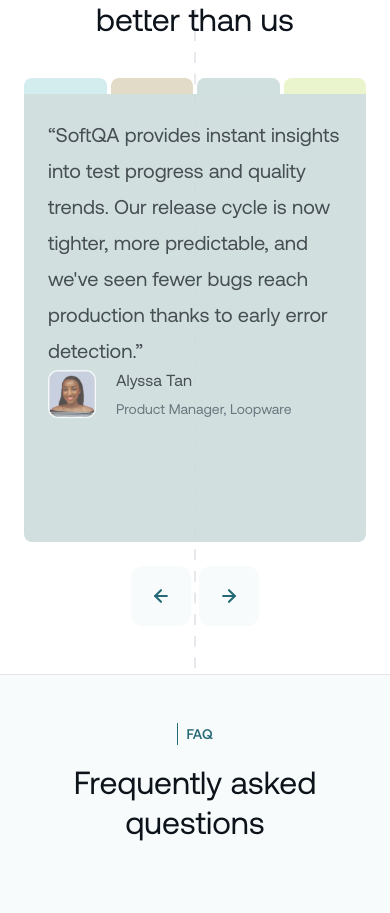
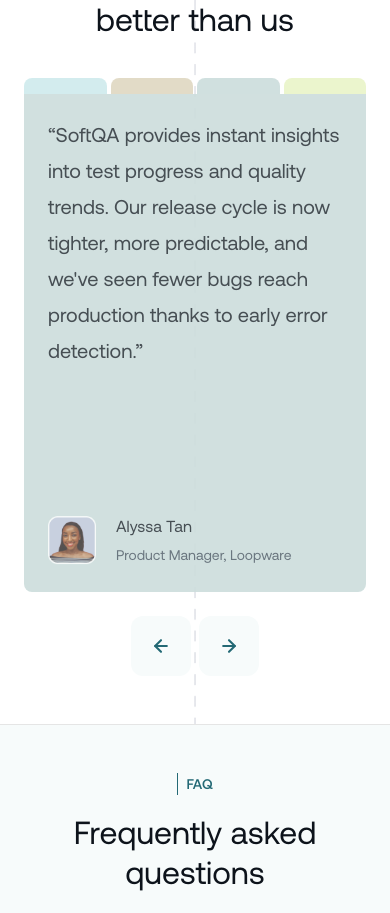
Before and after one commit to azkaanasiyya/softqa, a Next.js app: page / in a window 390 px wide. Shown: the part 4671-5584 px from the top of the page. Built offline with nearby package versions, Linux system fonts and the light colour scheme.

Commit message:
feat(testimonials): adjust testimonials height

```diff
--- a/src/components/animation/testimonial.tsx
+++ b/src/components/animation/testimonial.tsx
@@ -1,5 +1,3 @@
-// TestimonialAnimation.tsx
-
 import { useEffect, RefObject } from "react";
 import { gsap } from "gsap";
 
--- a/src/components/home/testimonials.tsx
+++ b/src/components/home/testimonials.tsx
@@ -71,7 +71,7 @@ export default function HomeTestimonials() {
             ref={mainCardRef}
             className={`flex flex-col flex-1 min-h-[448px] justify-between md:px-10 lg:px-16 p-6 md:py-12 lg:py-14 ${testimonials[activeIndex].color} rounded-b-[8px] md:rounded-b-[0px] md:rounded-tl-[16px] md:rounded-bl-[16px]`}
           >
-            <div ref={contentRef} className="h-full flex flex-col justify-between">
+            <div ref={contentRef} className="min-h-[450px] md:min-h-[456px] lg:min-h-0 h-full flex flex-col justify-between">
               <p className="text-[20px] md:text-[28px] leading-9 md:leading-[48px] font-normal text-grayscale-900">
                 “{testimonials[activeIndex].message}”
               </p>
```
